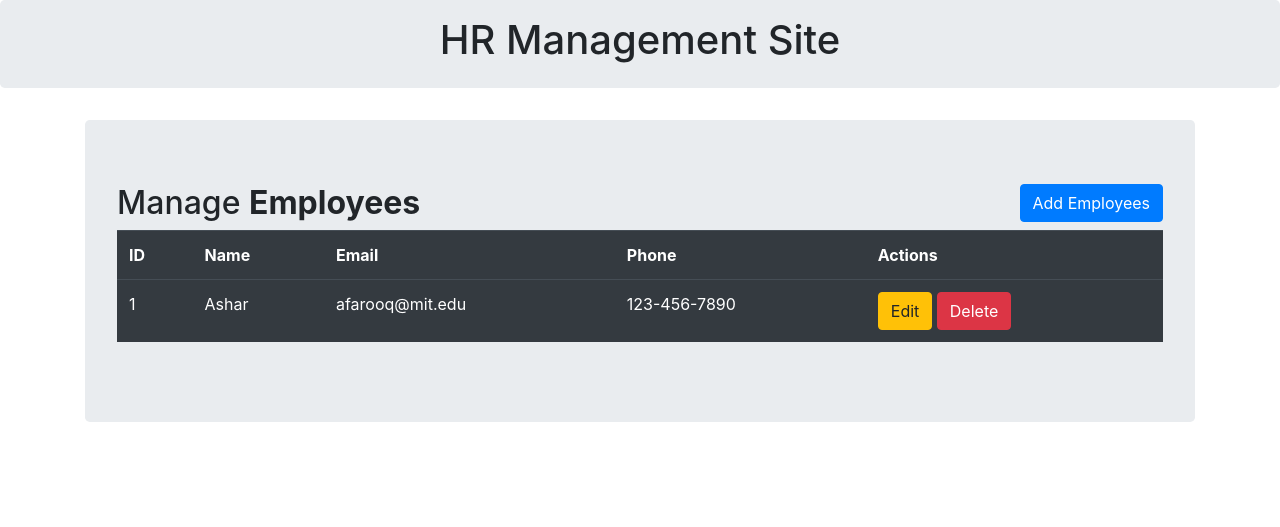
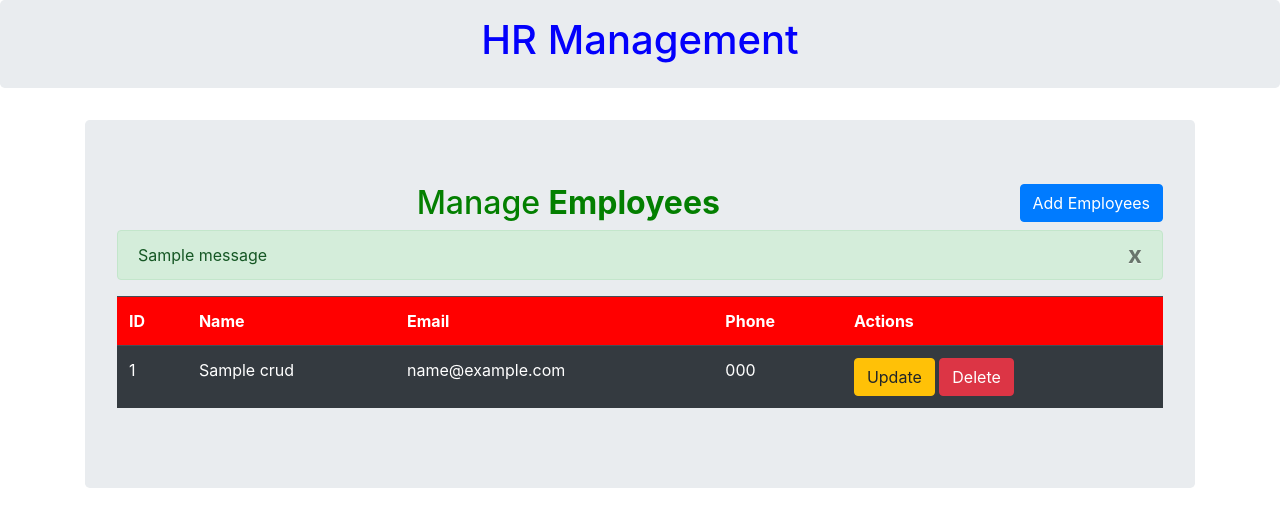
Before and after one commit to farooqashar/hr, a Flask app: page / in a window 1280 px wide. Shown: the top 527 px of the page. Run offline with Flask 2, Linux system fonts and the light colour scheme; tables that the repository leaves empty hold one stand-in row (values such as "Sample post"); one stand-in notice (Sample message) is shown; some libraries are stand-ins or nearby versions.

Commit message:
finished CRUD features

```diff
--- a/app.py
+++ b/app.py
@@ -1,28 +1,79 @@
-from flask import Flask, render_template
+from flask import Flask, render_template, request, redirect, url_for,flash
+from sqlalchemy import create_engine
 from flask_sqlalchemy import SQLAlchemy
+from sqlalchemy.orm import scoped_session, sessionmaker
+from sqlalchemy import Column, Integer, String
+from sqlalchemy.sql.expression import literal_column
+from sqlalchemy.ext.declarative import declarative_base
+Base = declarative_base()
 
 app = Flask(__name__)
 
+class Employees(Base):
+   __tablename__ = 'crud'
+   id = Column(Integer, primary_key =  True)
+   name = Column(String)
+   email = Column(String)
+   phone = Column(String)
+
+engine = create_engine("postgresql://postgres:password@localhost:5457/crud")
+Session = sessionmaker(bind=engine)
+
+session = Session()
+
 app.secret_key = "Secret Key"
-
-#SqlAlchemy Database Configuration With Mysql
-app.config['SQLALCHEMY_DATABASE_URI'] = 'mysql://root:''@localhost/crud'
-app.config['SQLALCHEMY_TRACK_MODIFICATIONS'] = False
-
-db = SQLAlchemy(app)
 
 @app.route("/")
 def index():
-    return render_template("index.html")
 
-@app.route("/insert")
+    all_data = session.query(Employees).all()
+    return render_template("index.html", employees = all_data)
+
+@app.route("/insert", methods= ["POST"])
 def insert():
-    return render_template("index.html")
+
+    if request.method == "POST":
+        name = request.form["name"]
+        email = request.form["email"]
+        phone = request.form["phone"]
+
+        query_str = "INSERT INTO crud (name, email, phone) VALUES ('" + name + "', '" + email + "', '" + phone + "');"
+
+        session.execute(query_str)
+        session.commit()
+
+        flash("Employee has been successfully added!")
+        return redirect(url_for("index"))
 
 
-@app.route("/update")
+@app.route("/update", methods = ["GET","POST"])
 def update():
-    return render_template("index.html")
+
+    if request.method == "POST":
+
+        id = request.form.get("id")
+        relevant_data = session.query(Employees).get(id)
+
+        relevant_data.name = request.form["name"]
+        relevant_data.email = request.form["email"]
+        relevant_data.phone = request.form["phone"]
+
+        session.commit()
+        flash("Employee information has been successfully updated!")
+
+        return redirect(url_for("index"))
+
+@app.route("/delete/<id>/", methods = ["GET","POST"])
+def delete(id):
+    relevant_data = session.query(Employees).get(id)
+    session.delete(relevant_data)
+    session.commit()
+    flash("Employee has been successfully deleted!")
+
+    return redirect(url_for("index"))
+
+
+
 
 if __name__ == "__main__":
-    app.run(debug=True)
+    app.run(debug=False)
--- a/templates/base.html
+++ b/templates/base.html
@@ -9,7 +9,114 @@
 
     <title>{%  block title %} {% endblock %} </title>
 
+    <style>
 
+.firstRow {
+    background-color: red;
+}
+.App {
+  display: flex;
+  flex-direction: column;
+  justify-content: center;
+}
+
+.formInfo {
+  display: flex;
+  flex-direction: column;
+  justify-content: center;
+  align-items: center;
+}
+
+.formInfo input {
+  width: 200px;
+  height: 50px;
+  font-size: large;
+  padding-left: 10px;
+}
+
+a {
+  color: #00b7ff;
+}
+.sidebar-nav {
+  margin-top: 20px;
+  padding: 0;
+  list-style: none;
+}
+@keyframes mainTitle {
+  from {
+    color: red;
+  }
+  to {
+    color: white;
+  }
+  to {
+    color: blue;
+  }
+}
+@keyframes each {
+  from {
+    color: purple;
+  }
+  to {
+    color: blue;
+  }
+  to {
+    color: goldenrod;
+  }
+}
+@keyframes subt {
+  from {
+    color: red;
+  }
+  to {
+    color: yellow;
+  }
+  to {
+    color: green;
+  }
+}
+@keyframes bkgrdc {
+  from {
+    background-color: lightcyan;
+  }
+  to {
+    background-color: darkslateblue;
+  }
+  to {
+    background-color: white;
+  }
+}
+
+h1 {
+  color: crimson;
+  text-align: center;
+  animation-name: mainTitle;
+  animation-duration: 3s;
+  animation-iteration-count: infinite;
+}
+
+.eachl {
+  color: cornflowerblue;
+  animation-name: each;
+  animation-duration: 3s;
+  animation-iteration-count: infinite;
+}
+.subttt {
+  color: aqua;
+  animation-name: subt;
+  animation-duration: 3s;
+  animation-iteration-count: infinite;
+  text-align: center;
+}
+
+.ssm {
+  color: aqua;
+  font-size: medium;
+  animation-name: subt;
+  animation-duration: 3s;
+  animation-iteration-count: infinite;
+}
+    </style>
 </head>
 <body>
 
--- a/templates/header.html
+++ b/templates/header.html
@@ -2,7 +2,7 @@
 
 
 
-{% block title %} HR {% endblock %}
+{% block title %} HR Management {% endblock %}
 
 
 
@@ -11,7 +11,7 @@
 <div class="jumbotron p-3">
     <div class="well text-center">
 
-        <h1>HR Management Site</h1>
+        <h1>HR Management</h1>
 
     </div>
 
--- a/templates/index.html
+++ b/templates/index.html
@@ -11,36 +11,115 @@
 
             <div class="jumbotron md-12">
 
-                <h2>Manage <strong>Employees</strong>
+                <h2 class="subttt">Manage <strong>Employees</strong>
 
                     <button type="button" class="btn btn-primary float-right" data-toggle="modal" data-target="#modal" >Add Employees</button>
 
                 </h2>
 
+                {% with messages = get_flashed_messages() %}
+
+                {% if messages %}
+
+                {% for message in messages %}
+
+                <div class="alert alert-success alert-dismissable" role="alert">
+
+                    <button type="button" class="close" data-dismiss="alert" aria-label="close">
+
+                        <span aria-hidden="true">x</span>
+
+                    </button>
+
+
+                {{message}}
+
+
+                </div>
+
+
+                {% endfor %}
+
+                {% endif %}
+                {% endwith %}
+
                 <table class="table table-hover table-dark">
 
-                    <tr>
+                    <div class="firstRow">
+                    <tr class="firstRow">
+
                         <th>ID</th>
                         <th>Name</th>
                         <th>Email</th>
                         <th>Phone</th>
                         <th>Actions</th>
+                    </tr>
+                </div>
 
-                    </tr>
+                    {% for row in employees %}
+                    <tr>
+                        <td>{{row.id}}</td>
+                        <td>{{row.name}}</td>
+                        <td>{{row.email}}</td>
+                        <td>{{row.phone}}</td>
 
-                    <tr>
 
-                        <td>1</td>
-                        <td>Ashar</td>
-                        <td>afarooq@mit.edu</td>
-                        <td>123-456-7890</td>
                         <td>
-                            <a href="https://stackoverflow.com/questions/64981804/importerror-flask-sqlalchemy-could-not-be-resolved" data-target="#modalchange" data-toggle="modal" class="btn btn-warning btn-xs ">Edit</a>
-                            <a href="https://stackoverflow.com/questions/64981804/importerror-flask-sqlalchemy-could-not-be-resolved" class="btn btn-danger btn-xs" onClick="return confirm('This action cannot be undone. Do you still want to delete?') ">Delete</a>
+                            <a href="/update/{{row.id}}" data-target="#modalchange{{row.id}}" data-toggle="modal" class="btn btn-warning btn-xs ">Update</a>
+                            <a href="/delete/{{row.id}}" class="btn btn-danger btn-xs" onClick="return confirm('This action cannot be undone. Do you still want to delete?') ">Delete</a>
+
 
                         </td>
 
                     </tr>
+
+
+                    <div id="modalchange{{row.id}}" class="modal fade" role="dialog">
+                        <div class="modal-dialog">
+                            <div class="modal-content">
+                                <div class="modal-header">
+                                    <h3 class="modal-title">Update Employee Information</h3>
+                                </div>
+                                <div class="modal-body">
+
+                                    <form action="{{url_for('update')}}" method="POST">
+
+                                        <div class="form-group">
+                                            <label class="form-label" for="name">Name: </label>
+                                            <input type="hidden" name="id" value="{{row.id}}"/>
+                                            <input value="{{row.name}}" type="text" class="form-control" name="name" id="name"/>
+                                        </div>
+
+
+                                        <div class="form-group">
+                                            <label class="form-label" for="email">Email: </label>
+                                            <input value="{{row.email}}" type="email" class="form-control" name="email" id="email"/>
+                                        </div>
+
+                                        <div class="form-group">
+                                            <label class="form-label" for="phone">Phone: </label>
+                                            <input value="{{row.phone}}" type="tel" class="form-control" name="phone" id="phone"/>
+                                        </div>
+
+                                        <div class="form-group">
+                                            <button class="btn btn-primary" type="submit">Update</button>
+                                        </div>
+
+                                    </form>
+
+                                </div>
+
+                                <div class="modal-footer">
+                                    <div class="form-group">
+                                        <button class="btn btn-secondary" data-dismiss="modal">Close</button>
+                                    </div>
+                                </div>
+                            </div>
+
+                        </div>
+                    </div>
+
+                    {% endfor %}
 
                 </table>
 
@@ -62,63 +141,16 @@
 
                                     <div class="form-group">
                                         <label class="form-label" for="email">Email: </label>
-                                        <input required type="email" class="form-control" name="email" id="email"/>
+                                        <input required type="text" class="form-control" name="email" id="email"/>
                                     </div>
 
                                     <div class="form-group">
                                         <label class="form-label" for="phone">Phone: </label>
-                                        <input required type="tel" class="form-control" name="phone" id="phone"/>
+                                        <input required type="text" class="form-control" name="phone" id="phone"/>
                                     </div>
 
                                     <div class="form-group">
                                         <button class="btn btn-primary" type="submit">Add Employee</button>
-                                    </div>
-
-                                </form>
-
-                            </div>
-
-                            <div class="modal-footer">
-                                <div class="form-group">
-                                    <button class="btn btn-secondary" data-dismiss="modal">Close</button>
-                                </div>
-                            </div>
-                        </div>
-
-                    </div>
-                </div>
-
-
-
-                <div id="modalchange" class="modal fade" role="dialog">
-                    <div class="modal-dialog">
-                        <div class="modal-content">
-                            <div class="modal-header">
-                                <h3 class="modal-title">Update Employee Information</h3>
-                            </div>
-                            <div class="modal-body">
-
-                                <form action="{{url_for('update')}}" method="POST">
-
-                                    <div class="form-group">
-                                        <label class="form-label" for="name">Name: </label>
-                                        <input type="hidden" name="id" value="TBD"/>
-                                        <input value="TBD" type="text" class="form-control" name="name" id="name"/>
-                                    </div>
-
-
-                                    <div class="form-group">
-                                        <label class="form-label" for="email">Email: </label>
-                                        <input value="TBD" type="email" class="form-control" name="email" id="email"/>
-                                    </div>
-
-                                    <div class="form-group">
-                                        <label class="form-label" for="phone">Phone: </label>
-                                        <input value="TBD" type="tel" class="form-control" name="phone" id="phone"/>
-                                    </div>
-
-                                    <div class="form-group">
-                                        <button class="btn btn-primary" type="submit">Update</button>
                                     </div>
 
                                 </form>
```
